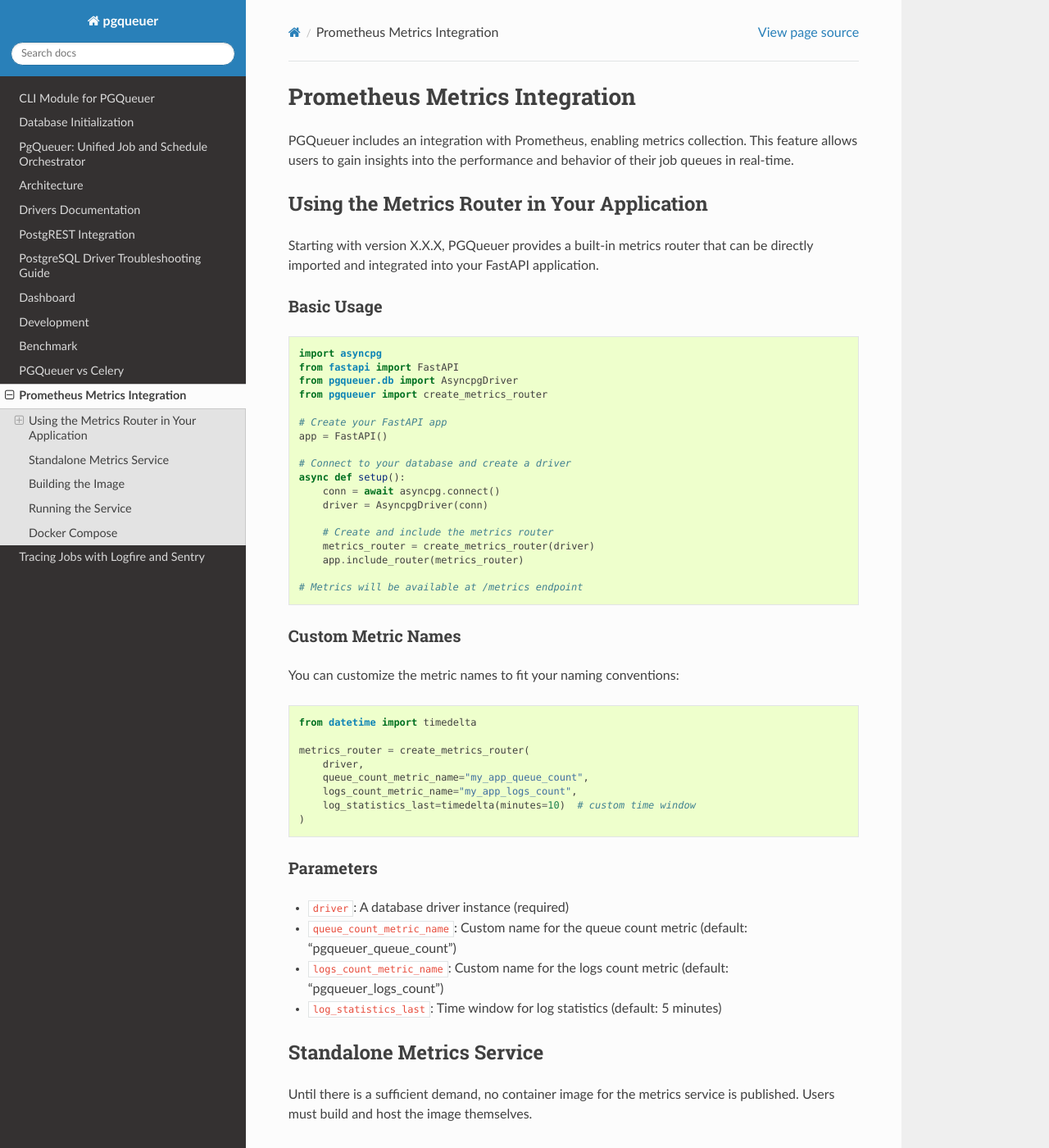
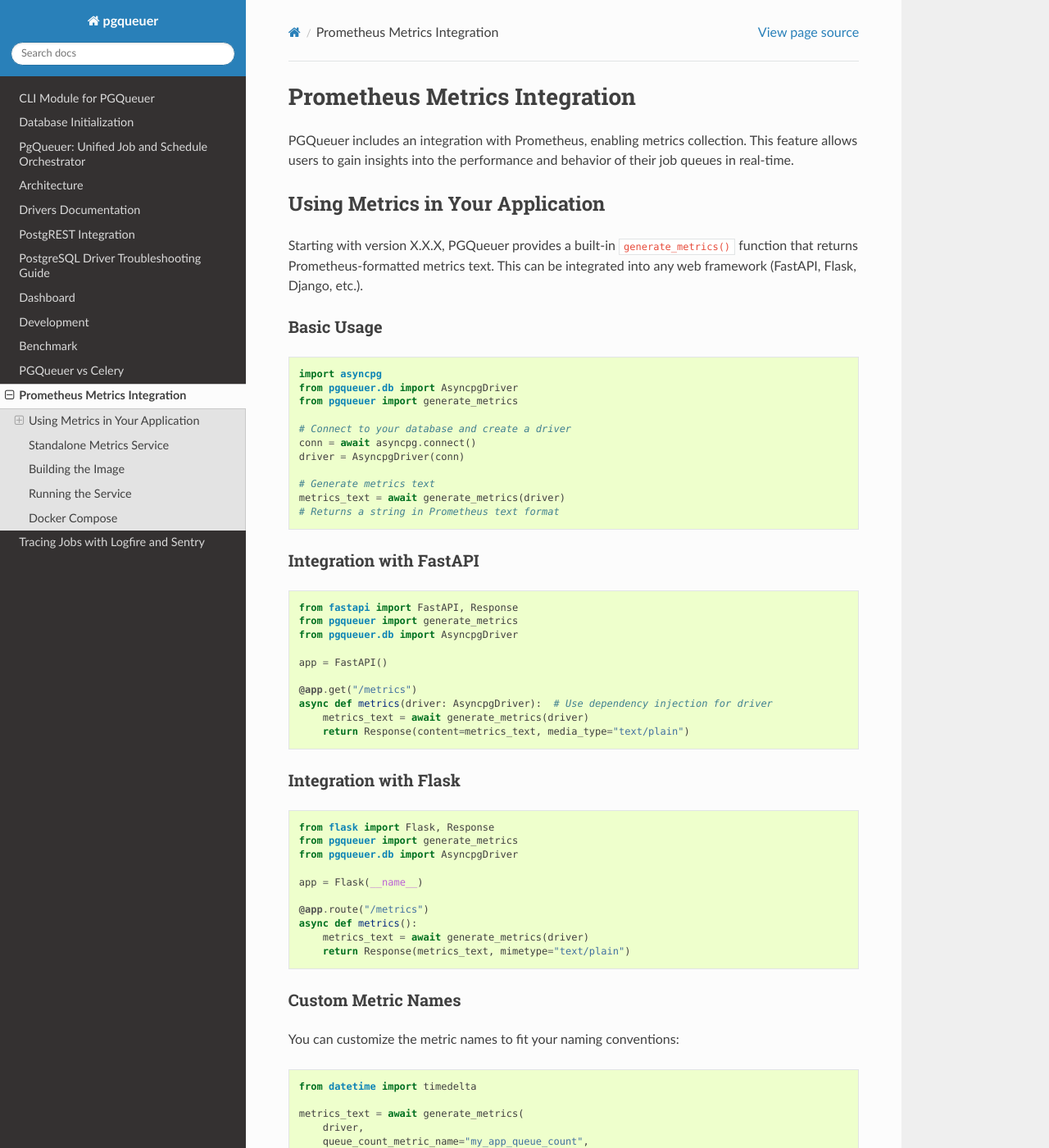
Before and after one commit to janbjorge/pgqueuer, a Sphinx documentation site: the page built from docs/prometheus-metrics-service.md, in a window 1280 px wide and 1400 px high. Shown: the whole window at 82% size. Built offline with Sphinx 7.4.7 and the Read the Docs theme 3.1.0, drawn with Linux system fonts in a browser that asks for light colours.

Commit message:
Replace FastAPI router with framework-agnostic generate_metrics function
- Removed FastAPI dependency from metrics module
- Changed create_metrics_router to generate_metrics function
- Returns plain text metrics that can be used with any web framework
- Updated all tests to work with new function
- Updated documentation with examples for FastAPI, Flask, and other frameworks
- All tests passing (14 tests)
- Linter and type checker clean

Co-authored-by: janbjorge <16663421+janbjorge@users.noreply.github.com>

````diff
--- a/docs/prometheus-metrics-service.md
+++ b/docs/prometheus-metrics-service.md
@@ -2,31 +2,54 @@ Prometheus Metrics Integration
 ==============================
 PGQueuer includes an integration with Prometheus, enabling metrics collection. This feature allows users to gain insights into the performance and behavior of their job queues in real-time.
 
-## Using the Metrics Router in Your Application
+## Using Metrics in Your Application
 
-Starting with version X.X.X, PGQueuer provides a built-in metrics router that can be directly imported and integrated into your FastAPI application.
+Starting with version X.X.X, PGQueuer provides a built-in `generate_metrics()` function that returns Prometheus-formatted metrics text. This can be integrated into any web framework (FastAPI, Flask, Django, etc.).
 
 ### Basic Usage
 
 ```python
 import asyncpg
-from fastapi import FastAPI
 from pgqueuer.db import AsyncpgDriver
-from pgqueuer import create_metrics_router
+from pgqueuer import generate_metrics
 
-# Create your FastAPI app
+# Connect to your database and create a driver
+conn = await asyncpg.connect()
+driver = AsyncpgDriver(conn)
+
+# Generate metrics text
+metrics_text = await generate_metrics(driver)
+# Returns a string in Prometheus text format
+```
+
+### Integration with FastAPI
+
+```python
+from fastapi import FastAPI, Response
+from pgqueuer import generate_metrics
+from pgqueuer.db import AsyncpgDriver
+
 app = FastAPI()
 
-# Connect to your database and create a driver
-async def setup():
-    conn = await asyncpg.connect()
-    driver = AsyncpgDriver(conn)
+@app.get("/metrics")
+async def metrics(driver: AsyncpgDriver):  # Use dependency injection for driver
+    metrics_text = await generate_metrics(driver)
+    return Response(content=metrics_text, media_type="text/plain")
+```
 
-    # Create and include the metrics router
-    metrics_router = create_metrics_router(driver)
-    app.include_router(metrics_router)
+### Integration with Flask
 
-# Metrics will be available at /metrics endpoint
+```python
+from flask import Flask, Response
+from pgqueuer import generate_metrics
+from pgqueuer.db import AsyncpgDriver
+
+app = Flask(__name__)
+
+@app.route("/metrics")
+async def metrics():
+    metrics_text = await generate_metrics(driver)
+    return Response(metrics_text, mimetype="text/plain")
 ```
 
 ### Custom Metric Names
@@ -36,7 +59,7 @@ You can customize the metric names to fit your naming conventions:
 ```python
 from datetime import timedelta
 
-metrics_router = create_metrics_router(
+metrics_text = await generate_metrics(
     driver,
     queue_count_metric_name="my_app_queue_count",
     logs_count_metric_name="my_app_logs_count",
--- a/pgqueuer/__init__.py
+++ b/pgqueuer/__init__.py
@@ -1,6 +1,6 @@
 from .applications import PgQueuer
 from .db import AsyncpgDriver, AsyncpgPoolDriver, PsycopgDriver
-from .metrics import create_metrics_router
+from .metrics import generate_metrics
 from .models import Job, JobId
 from .qm import QueueManager
 from .queries import Queries
@@ -21,5 +21,5 @@ __all__ = [
     "Queries",
     "QueueManager",
     "SchedulerManager",
-    "create_metrics_router",
+    "generate_metrics",
 ]
````
Also changed, not shown: 2 other files.
